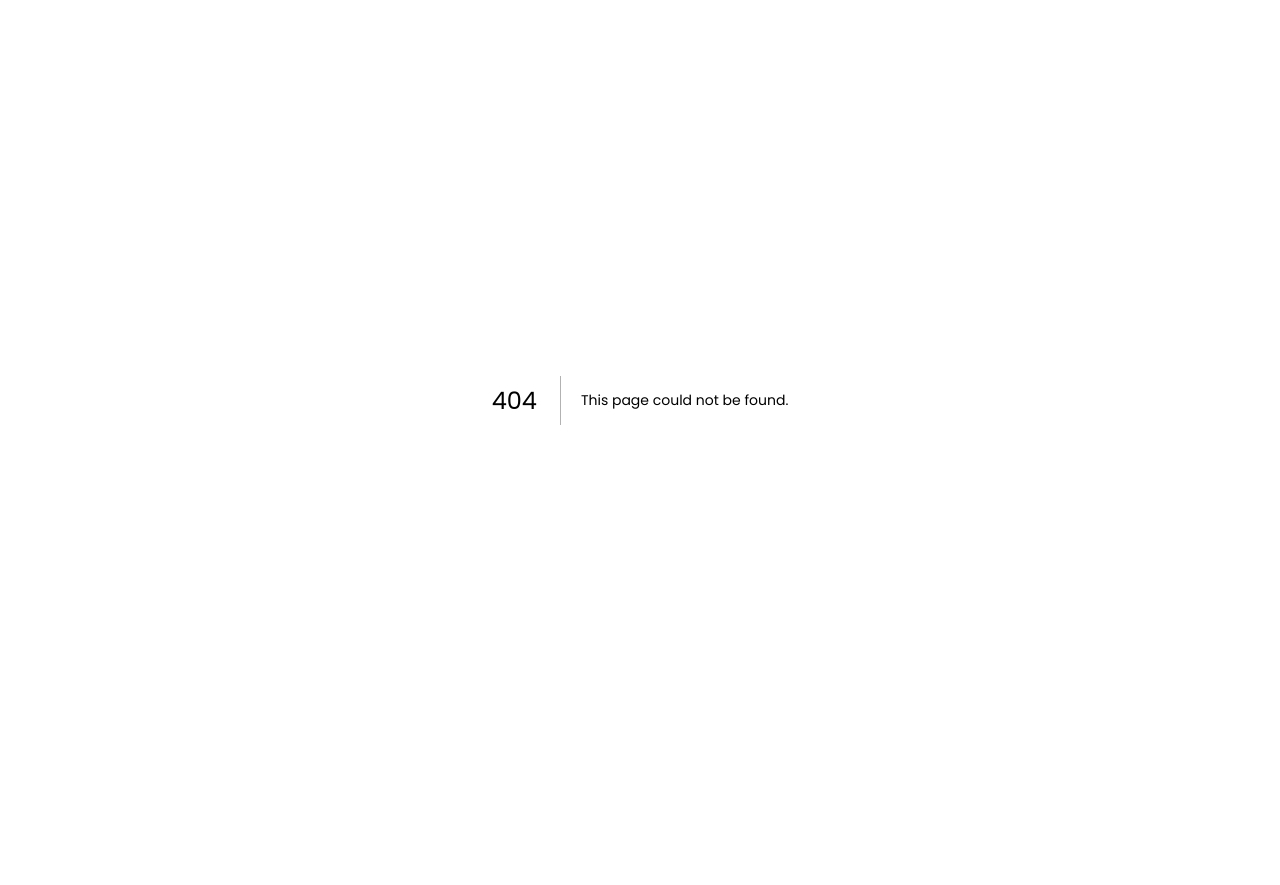
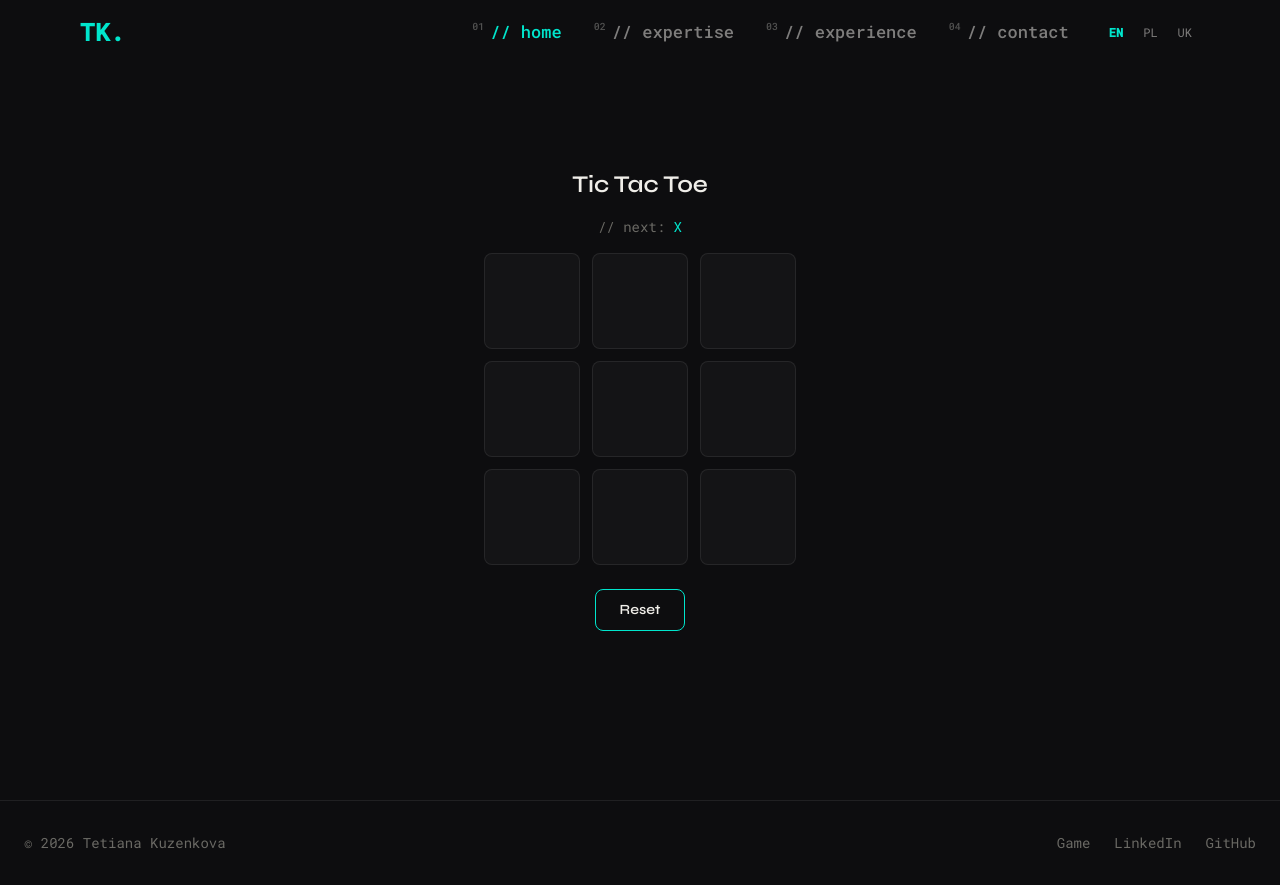
Before and after one commit to tkuzenkova/tk-portfolio, a Next.js app in the folder apps/web/: page /en/game in a window 1280 px wide. Before the commit this address had no page. Before the commit the page ends 800 px from the top, so only its background shows below. Built offline with nearby package versions, Linux system fonts and the light colour scheme.

Commit message:
Add new Game

```diff
--- /dev/null
+++ b/apps/web/app/[locale]/game/page.tsx
@@ -0,0 +1,23 @@
+import { setRequestLocale } from 'next-intl/server'
+import { Header } from '@/components/layout/Header'
+import { Footer } from '@/components/layout/Footer'
+import TicTacToeGame from '@/components/game/tic-tac-toe-game'
+
+type Props = {
+  params: Promise<{ locale: string }>
+}
+
+export default async function GamePage({ params }: Props) {
+  const { locale } = await params
+  setRequestLocale(locale)
+
+  return (
+    <>
+      <Header />
+      <main className="flex min-h-screen items-center justify-center">
+        <TicTacToeGame />
+      </main>
+      <Footer />
+    </>
+  )
+}
--- /dev/null
+++ b/apps/web/components/game/board.tsx
@@ -0,0 +1,68 @@
+'use client'
+
+import { useContext } from 'react'
+
+import { MarkContext } from './mark-context'
+import { Square } from './square'
+import { getMark } from './utils'
+
+export function Board() {
+  const { currentPlayer, resetMatrix, toggleMatrix, getCellValue, winner, winningLine } =
+    useContext(MarkContext)
+
+  const nextPlayerText = getMark(currentPlayer)
+  const isBoardFull = Array.from({ length: 9 }, (_, i) => getCellValue?.(i) ?? '').every(
+    (v) => v !== '',
+  )
+  const isDraw = !winner && isBoardFull
+
+  const onClick = (key: number) => {
+    if (!winner) toggleMatrix?.(key)
+  }
+
+  return (
+    <div className="flex flex-col items-center">
+      <div className="mb-4 font-mono text-sm">
+        {winner ? (
+          <span>
+            <span className="text-muted">{'// '}</span>
+            <span className="text-primary">winner: </span>
+            <span className={winner === 'X' ? 'text-accent' : 'text-accent-2'}>{winner}</span>
+          </span>
+        ) : isDraw ? (
+          <span className="text-muted">{'// draw'}</span>
+        ) : (
+          <span>
+            <span className="text-muted">{'// '}</span>
+            <span className="text-muted">next: </span>
+            <span className={nextPlayerText === 'X' ? 'text-accent' : 'text-accent-2'}>
+              {nextPlayerText}
+            </span>
+          </span>
+        )}
+      </div>
+
+      <div
+        className={`grid grid-cols-3 gap-2 md:gap-3 ${winner || isDraw ? 'pointer-events-none' : ''}`}
+      >
+        {Array.from({ length: 9 }, (_, index) => index).map((id) => (
+          <Square
+            key={id}
+            onClick={() => onClick(id)}
+            value={getCellValue?.(id) ?? ''}
+            isWinning={winningLine.includes(id)}
+            winnerMark={winner}
+          />
+        ))}
+      </div>
+
+      <button
+        className="group relative mt-6 overflow-hidden rounded-lg border border-accent px-6 py-2.5 font-syne text-sm font-semibold text-primary transition-colors duration-500 hover:text-bg"
+        onClick={resetMatrix}
+      >
+        <span className="relative z-10">Reset</span>
+        <span className="absolute inset-0 -translate-x-full bg-linear-to-r from-accent to-accent-2 transition-transform duration-500 ease-out group-hover:translate-x-0" />
+      </button>
+    </div>
+  )
+}
--- /dev/null
+++ b/apps/web/components/game/mark-context.tsx
@@ -0,0 +1,58 @@
+'use client'
+
+import { createContext, useState } from 'react'
+
+import type { MarkType, MatrixType } from './types'
+import { getMark, getWinner, initialMatrix } from './utils'
+
+export const MarkContext = createContext<{
+  currentPlayer: MarkType
+  matrix: MatrixType
+  toggleMatrix?: (key: number) => void
+  getCellValue?: (key: number) => MarkType
+  resetMatrix?: () => void
+  winner: MarkType | null
+  winningLine: number[]
+}>({
+  currentPlayer: '',
+  matrix: initialMatrix,
+  winner: null,
+  winningLine: [],
+})
+
+export function MarkProvider({ children }: { children: React.ReactNode }) {
+  const [currentPlayer, setCurrentPlayer] = useState<MarkType>('')
+  const [matrix, setMatrix] = useState(initialMatrix)
+
+  const toggleMatrix = (key: number) => {
+    if (matrix[key] === '') {
+      setMatrix({ ...matrix, [key]: getMark(currentPlayer) })
+      setCurrentPlayer((prev) => getMark(prev))
+    }
+  }
+
+  const getCellValue = (key: number) => matrix[key]
+
+  const resetMatrix = () => {
+    setMatrix(initialMatrix)
+    setCurrentPlayer('')
+  }
+
+  const result = getWinner(matrix)
+
+  return (
+    <MarkContext.Provider
+      value={{
+        currentPlayer,
+        matrix,
+        toggleMatrix,
+        getCellValue,
+        resetMatrix,
+        winner: result?.mark ?? null,
+        winningLine: result?.line ?? [],
+      }}
+    >
+      {children}
+    </MarkContext.Provider>
+  )
+}
--- /dev/null
+++ b/apps/web/components/game/square.tsx
@@ -0,0 +1,33 @@
+import type { MarkType } from './types'
+
+export function Square({
+  onClick,
+  value,
+  isWinning,
+  winnerMark,
+}: {
+  onClick: () => void
+  value: MarkType
+  isWinning: boolean
+  winnerMark: MarkType | null
+}) {
+  const markColor = value === 'X' ? 'text-accent' : value === 'O' ? 'text-accent-2' : ''
+
+  const winGlow =
+    isWinning && winnerMark === 'X'
+      ? 'border-accent shadow-[0_0_20px_var(--accent)] animate-pulse'
+      : isWinning && winnerMark === 'O'
+        ? 'border-accent-2 shadow-[0_0_20px_var(--accent-2)] animate-pulse'
+        : ''
+
+  const hoverStyle = !value ? 'hover:border-accent/40 hover:bg-white/[0.03] cursor-pointer' : ''
+
+  return (
+    <div
+      className={`flex h-20 w-20 items-center justify-center rounded-lg border border-border bg-surface font-syne text-3xl font-bold transition-all duration-200 select-none md:h-24 md:w-24 md:text-4xl ${markColor} ${winGlow} ${hoverStyle}`}
+      onClick={onClick}
+    >
+      {value}
+    </div>
+  )
+}
--- /dev/null
+++ b/apps/web/components/game/tic-tac-toe-game.tsx
@@ -0,0 +1,15 @@
+'use client'
+
+import { Board } from './board'
+import { MarkProvider } from './mark-context'
+
+export default function TicTacToeGame() {
+  return (
+    <MarkProvider>
+      <div className="flex flex-col items-center gap-4">
+        <h2 className="font-syne text-2xl font-semibold text-primary">Tic Tac Toe</h2>
+        <Board />
+      </div>
+    </MarkProvider>
+  )
+}
--- /dev/null
+++ b/apps/web/components/game/types.ts
@@ -0,0 +1,3 @@
+export type MarkType = 'X' | 'O' | ''
+export type MatrixType = MarkType[]
+export type WinResult = { mark: MarkType; line: number[] } | null
--- /dev/null
+++ b/apps/web/components/game/utils.ts
@@ -0,0 +1,39 @@
+import type { MarkType, MatrixType, WinResult } from './types'
+
+const lines = [
+  [0, 1, 2],
+  [3, 4, 5],
+  [6, 7, 8],
+  [0, 4, 8],
+  [2, 4, 6],
+  [0, 3, 6],
+  [1, 4, 7],
+  [2, 5, 8],
+]
+
+export const getWinner = (matrix: MatrixType): WinResult => {
+  for (const [a, b, c] of lines) {
+    const set = new Set([matrix[a], matrix[b], matrix[c]])
+
+    if (set.size === 1 && !set.has('')) {
+      return { mark: matrix[a], line: [a, b, c] }
+    }
+  }
+
+  return null
+}
+
+export const getMark = (mark: MarkType): MarkType => {
+  switch (mark) {
+    case '':
+      return 'X'
+    case 'X':
+      return 'O'
+    case 'O':
+      return 'X'
+    default:
+      return ''
+  }
+}
+
+export const initialMatrix: MatrixType = Array(9).fill('')
--- a/apps/web/components/layout/Footer.tsx
+++ b/apps/web/components/layout/Footer.tsx
@@ -2,6 +2,7 @@
 
 import { contact } from '@tk/data'
 import { useTranslations } from 'next-intl'
+import { Link } from '@/i18n/navigation'
 
 export function Footer() {
   const t = useTranslations('Footer')
@@ -13,6 +14,9 @@ export function Footer() {
           {t('copyright', { year: new Date().getFullYear() })}
         </p>
         <div className="flex items-center gap-6">
+          <Link href="/game" className="text-sm transition-colors text-muted hover:text-accent">
+            Game
+          </Link>
           {[
             { label: 'LinkedIn', href: contact.linkedin },
             { label: 'GitHub', href: contact.github },
--- a/apps/web/components/layout/Header.tsx
+++ b/apps/web/components/layout/Header.tsx
@@ -1,7 +1,7 @@
 'use client'
 
 import { useActiveSection } from '@/hooks/useActiveSection'
-import { usePathname, useRouter } from '@/i18n/navigation'
+import { Link, usePathname, useRouter } from '@/i18n/navigation'
 import { cn } from '@/lib/utils'
 import { Sheet, SheetClose, SheetContent, SheetTitle, SheetTrigger } from '@tk/ui'
 import { LanguageSwitcher } from '@tk/ui/language-switcher'
@@ -25,10 +25,10 @@ export function Header() {
   const [isPending, startTransition] = useTransition()
 
   const navItems = [
-    { num: '01', id: 'home',       label: t('home'),       href: '#home' },
-    { num: '02', id: 'expertise',  label: t('expertise'),  href: '#expertise' },
-    { num: '03', id: 'experience', label: t('experience'), href: '#experience' },
-    { num: '04', id: 'contact',    label: t('contact'),    href: '#contact' },
+    { num: '01', id: 'home',       label: t('home') },
+    { num: '02', id: 'expertise',  label: t('expertise') },
+    { num: '03', id: 'experience', label: t('experience') },
+    { num: '04', id: 'contact',    label: t('contact') },
   ]
 
   useEffect(() => {
@@ -47,19 +47,19 @@ export function Header() {
     <header className={cn('fixed top-0 left-0 right-0 z-50 transition-all duration-300', scrolled && 'bg-bg/85 backdrop-blur-md border-b border-accent-2')}>
       <div className="max-w-7xl mx-auto px-10 md:px-20 h-16 flex items-center justify-between">
         {/* Logo */}
-        <a
-          href="#home"
+        <Link
+          href={{ pathname: '/', hash: 'home' }}
           className="font-mono text-2xl font-bold tracking-wide text-accent hover:opacity-80 transition-opacity"
         >
           TK.<span className="cursor-blink text-[#FF6B2B]">_</span>
-        </a>
+        </Link>
 
         {/* Desktop Nav */}
         <nav className="hidden md:flex items-center gap-8">
-          {navItems.map(({ num, id, label, href }) => (
-            <a
+          {navItems.map(({ num, id, label }) => (
+            <Link
               key={id}
-              href={href}
+              href={{ pathname: '/', hash: id }}
               className={cn(
                 'flex items-start gap-1.5 text-[17px] font-medium font-mono transition-colors',
                 activeSection === id ? 'text-accent' : 'text-primary/50 hover:text-primary',
@@ -67,7 +67,7 @@ export function Header() {
             >
               <span className="text-[10px] text-primary/30">{num}</span>
               <span>// {label}</span>
-            </a>
+            </Link>
           ))}
           <LanguageSwitcher
             locales={LOCALES}
@@ -93,10 +93,10 @@ export function Header() {
                 </span>
               </div>
               <nav className="flex flex-col gap-4">
-                {navItems.map(({ num, id, label, href }) => (
+                {navItems.map(({ num, id, label }) => (
                   <SheetClose key={id} asChild>
-                    <a
-                      href={href}
+                    <Link
+                      href={{ pathname: '/', hash: id }}
                       className={cn(
                         'flex items-center gap-2 text-sm font-mono py-2 transition-colors',
                         activeSection === id ? 'text-accent' : 'text-primary/50 hover:text-primary',
@@ -104,7 +104,7 @@ export function Header() {
                     >
                       <span className="text-[10px]">{num}</span>
                       <span>// {label}</span>
-                    </a>
+                    </Link>
                   </SheetClose>
                 ))}
                 <div className="pt-2 border-t border-border">
```
